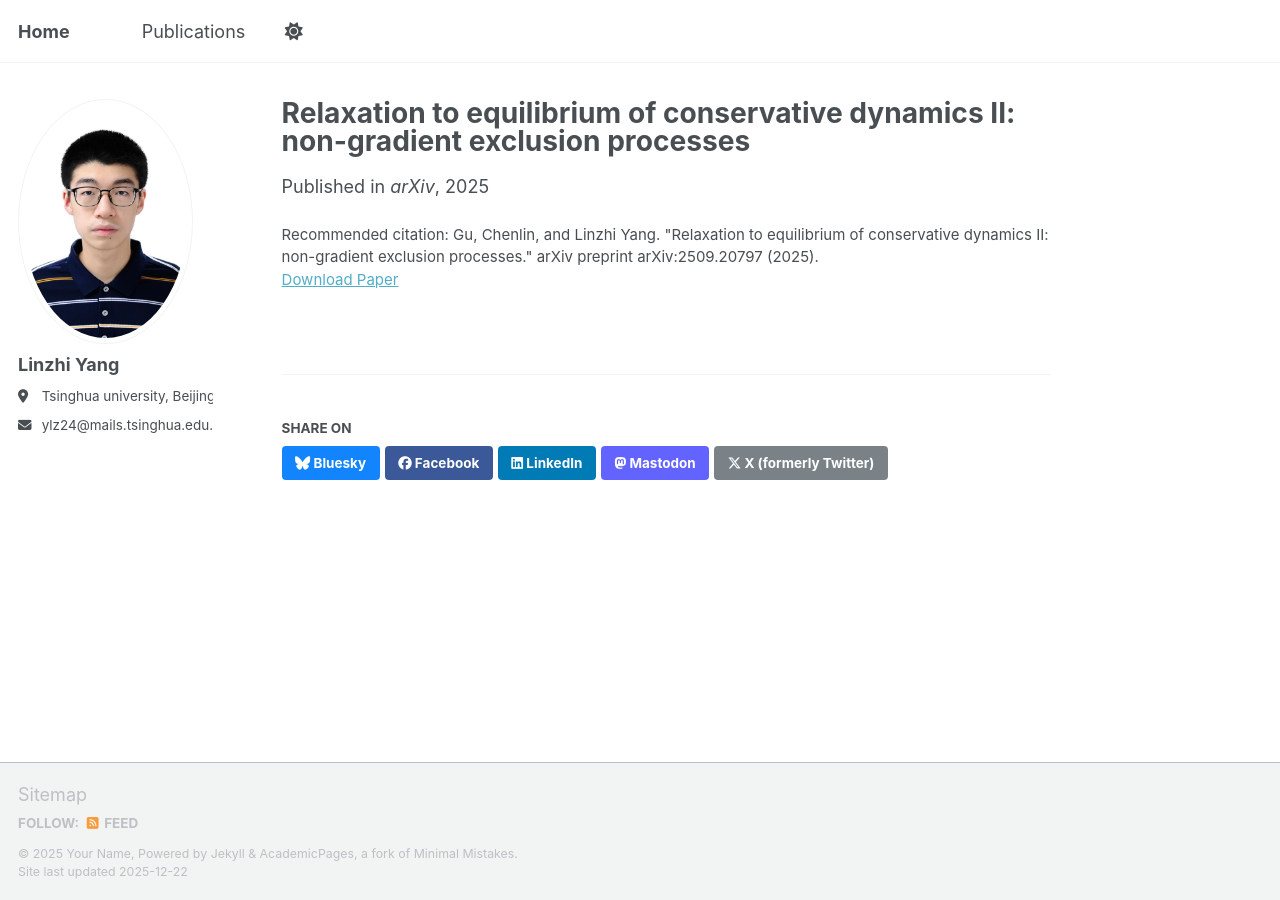
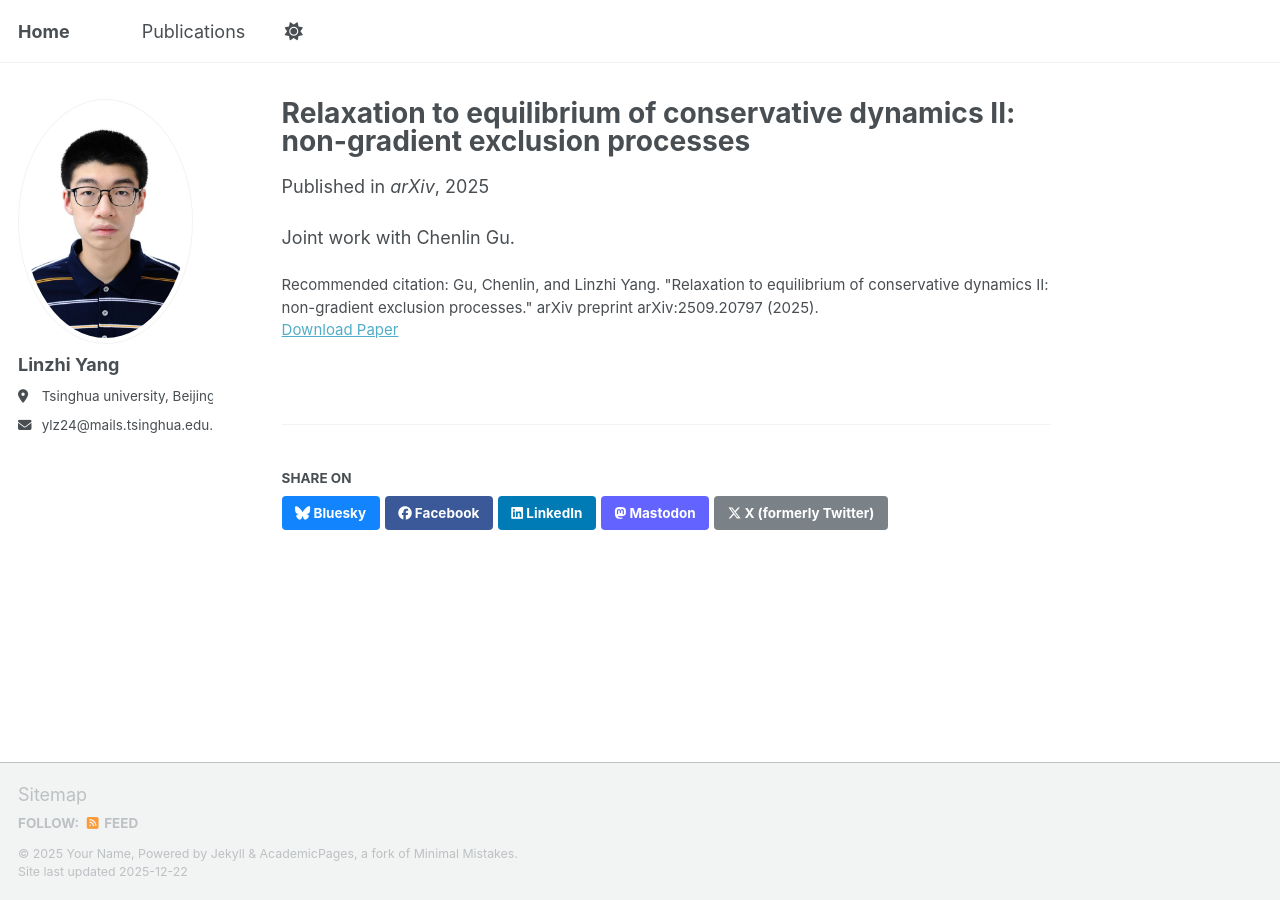
Before and after one commit to linzhi-yang/linzhi-yang.github.io, a Jekyll site: the page built from _publications/2025-09-25-Relaxation.md, in a window 1280 px wide. Built offline with Jekyll 4.4.1, drawn with Linux system fonts in a browser that asks for light colours; a script bundle is joined from its source files by our own code; library files that are not in the unit come from our copies.

Commit message:
Update 2025-09-25-Relaxation.md

```diff
--- a/_publications/2025-09-25-Relaxation.md
+++ b/_publications/2025-09-25-Relaxation.md
@@ -8,3 +8,4 @@
 citation: 'Gu, Chenlin, and Linzhi Yang. "Relaxation to equilibrium of conservative dynamics II: non-gradient exclusion processes." arXiv preprint arXiv:2509.20797 (2025).'
 category: preprints
 ---
+Joint work with Chenlin Gu.
```
